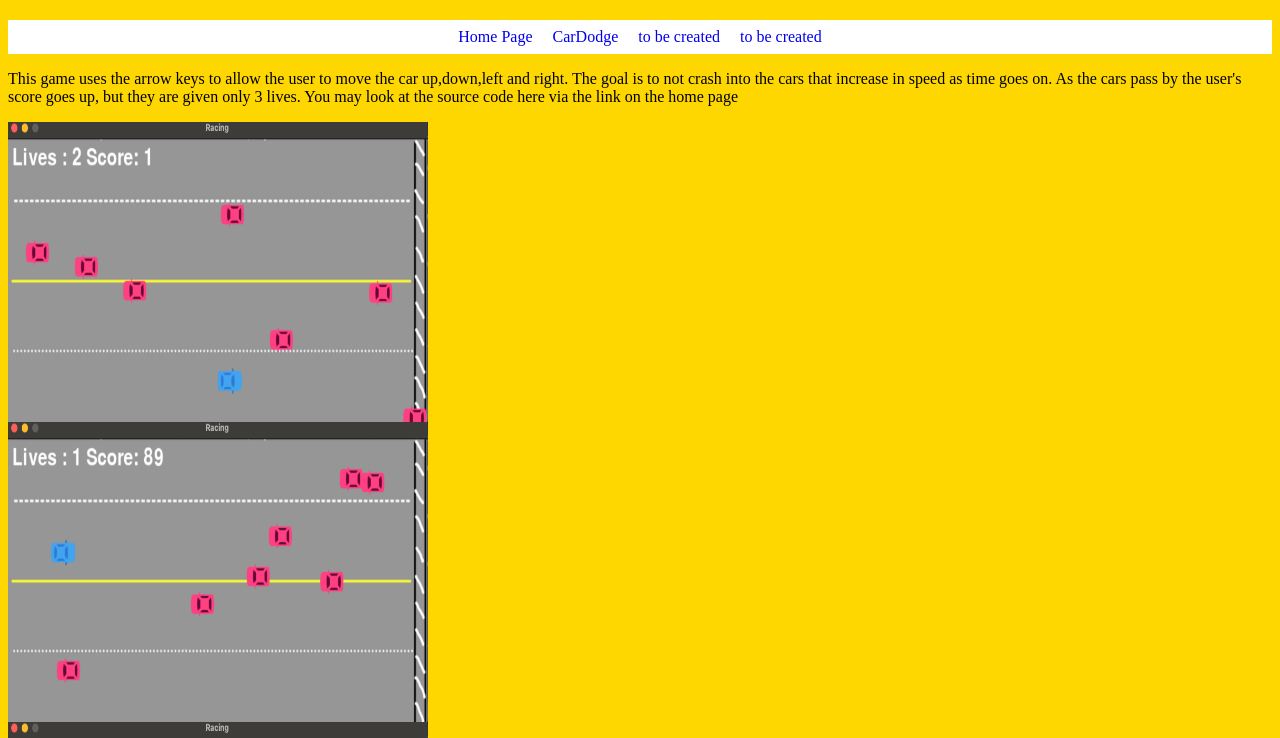
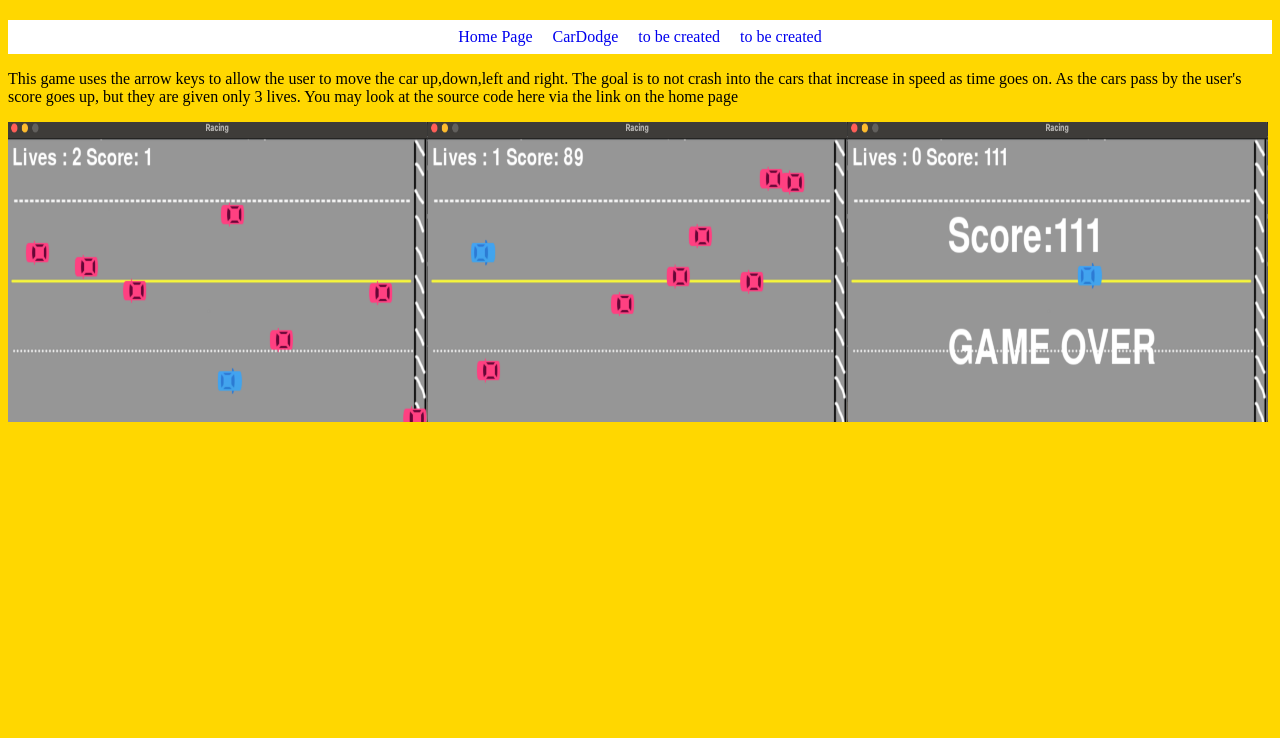
Before and after one commit to ArvindDhaliwal/GameViewer, a plain HTML site: page CarDodge.html in a window 1280 px wide. Shown: the part 60-798 px from the top of the page. Drawn offline with Linux system fonts and the light colour scheme.

```diff
--- a/style.css
+++ b/style.css
@@ -46,18 +46,18 @@ a:hover {
 #AIMG{
   position:absolute;
   top:0px;
-  left: 0px;
+
 
 }
 #BIMG{
   position:absolute;
-  top:300px
+  left:420px
 
 
 }
 #CIMG{
   position:absolute;
-  top: 600px;
+  left: 840px;
 
 }
 
```
Also changed, not shown: 1 other file.
